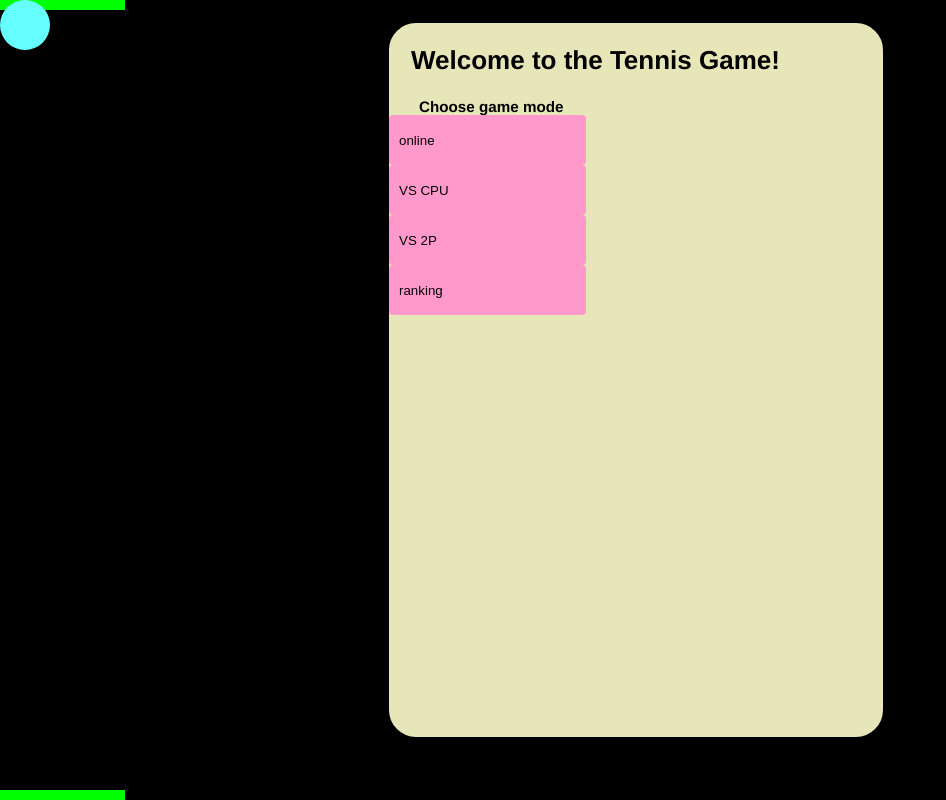
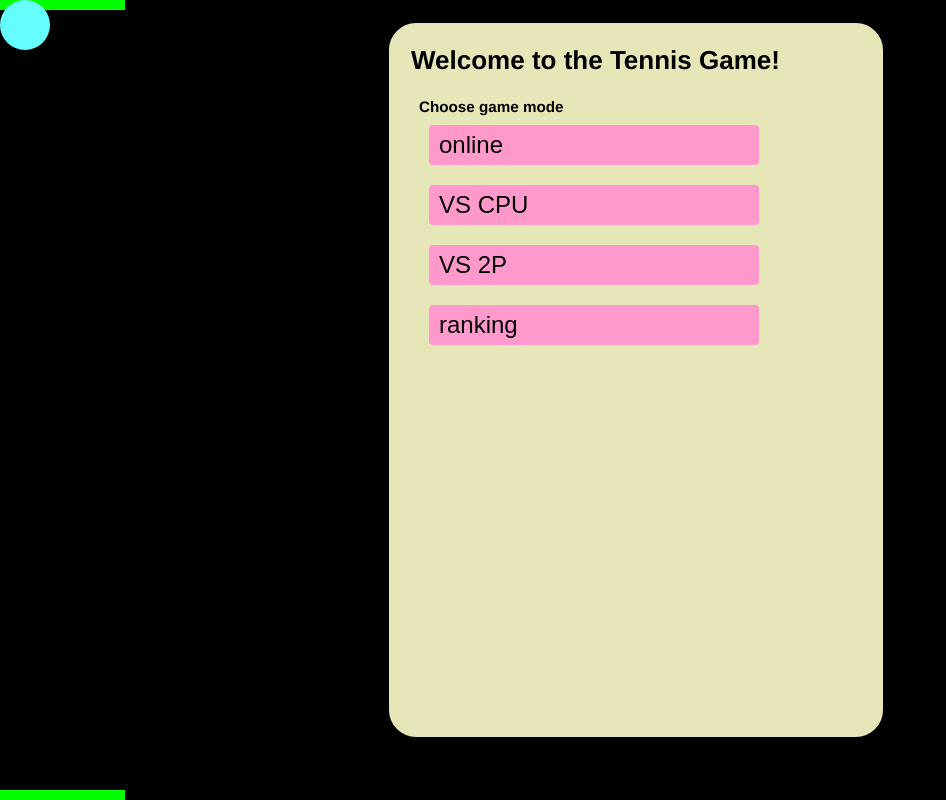
Before and after one commit to tsuruhack/tennis, a website: page title.html in a window 1280 px wide. Shown: the whole page, without its empty margins (0-946 px from the left). Drawn offline with nearby package versions, Linux system fonts and the light colour scheme; no server answers; files whose address does not match are found by name.

Commit message:
タイトル画面完成

```diff
--- a/public/javascript/title.js
+++ b/public/javascript/title.js
@@ -1,7 +1,10 @@
 /* タイトルでの処理に使うhtml */
 function gamemode(mode){
+	if(mode!=1){
+		alert("準備中…");
+	}else{
 
-	/*説明テキストの変更s*/
+	/*説明テキストの変更*/
 	$("h3").text('Input your name and push "join" button.');
 	/* ゲームモード選択ボタンを削除する */
 	$(".gamemode").empty();
@@ -18,5 +21,5 @@ function gamemode(mode){
 	$("#room1").append($('<p>room1</p><form id="form1" action=""><input id="player1-1" class="input" type="text" placeholder="Your Name"><button class="OK-button">join</button><span>vs</span><span id="enemy-room1">no player</span></form>'));
 
 	*/
-
+	}
 }
--- a/title.html
+++ b/title.html
@@ -118,18 +118,24 @@
 
 	  /* タイトル画面用 */
 	  .gamemode{
+		position:relative;
 	  	appearance:none;
 	  	border:none;
-	  	background:#ff99cc;
-	  	height: 50px;
-	  	padding: 0 10px;
+		text-align::center;
+		font-size:24px;
+		background:#ff99cc;
+		height:40px;
+		left:30px;
+	  	padding: 10px 10px;
+		margin:10px 10px;
 	  	border-radius: 4px;
 	  	cursor: pointer;
 	  }
 	  #online-mode{
-		  top:
+
 	  }
 	  #1P-mode{
+
 	  }
 	  #2P-mode{
 	  }
@@ -154,10 +160,10 @@
    		<h1>Welcome to the Tennis Game!<h1>
    		<h3>Choose game mode</h3>
         <!--タイトル画面のボタン追記  -->
-        <p><input button id="online-mode" class="gamemode" onClick="gamemode(1)" value="online"></p>
-        <p><input button id="1P-mode" class="gamemode" onClick="gamemode(2)" value="VS CPU"></p>
-        <p><input button id="2P-mode" class="gamemode" onClick="gamemode(3)" value="VS 2P"></p>
-        <p><input button id="ranking" class="gamemode" onClick"gamemode(4)" value="ranking"></p>
+        <p><input button id="online-mode" class="gamemode" onClick="gamemode(1)" value="online" readonly="readonly"></p>
+        <p><input button id="1P-mode" class="gamemode" onClick="gamemode(2)" value="VS CPU" readonly="readonly"></p>
+        <p><input button id="2P-mode" class="gamemode" onClick="gamemode(3)" value="VS 2P" readonly="readonly"></p>
+        <p><input button id="ranking" class="gamemode" onClick="gamemode(4)" value="ranking" readonly="readonly"></p>
         <div id="roomquery">
 
 		</div>
```
